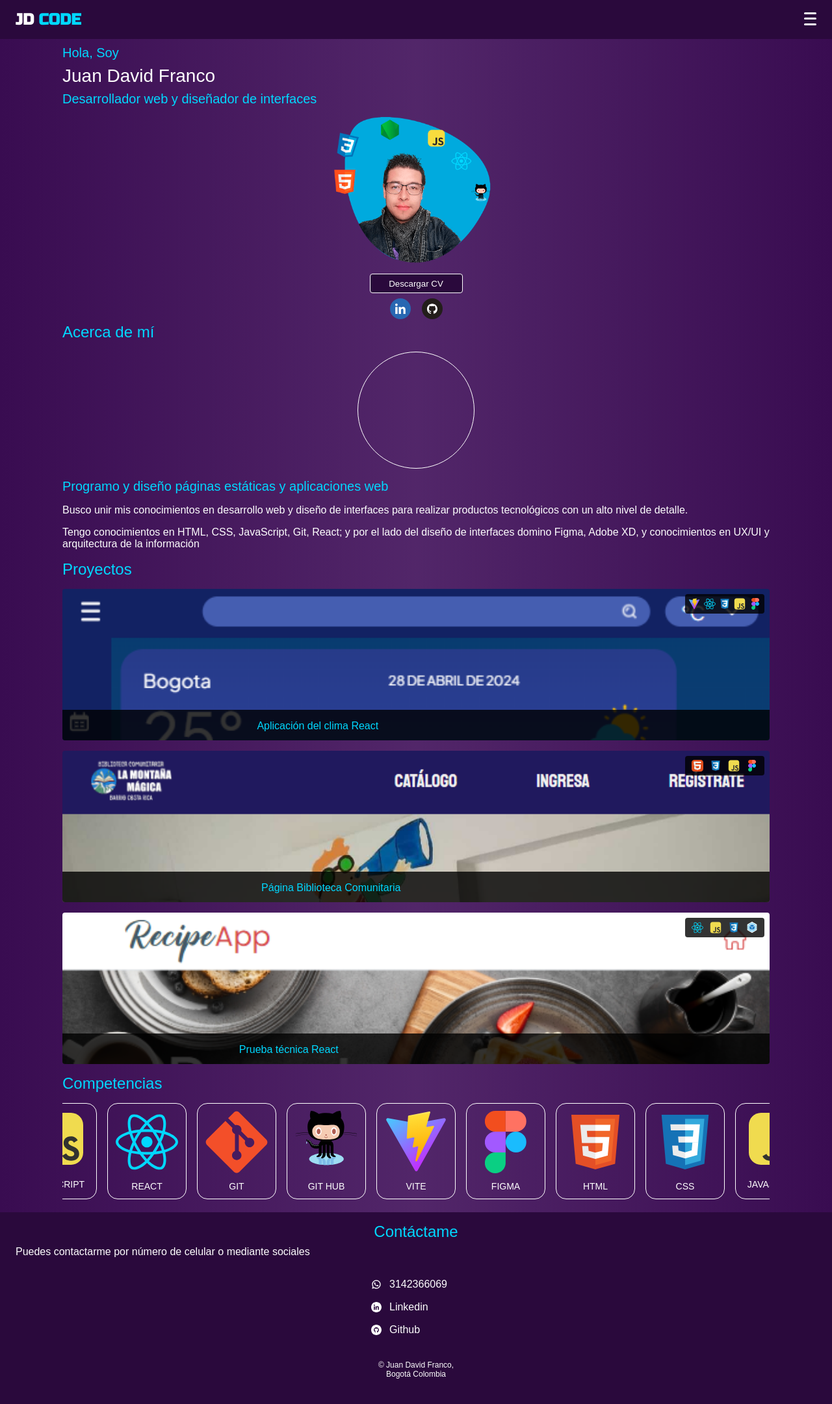
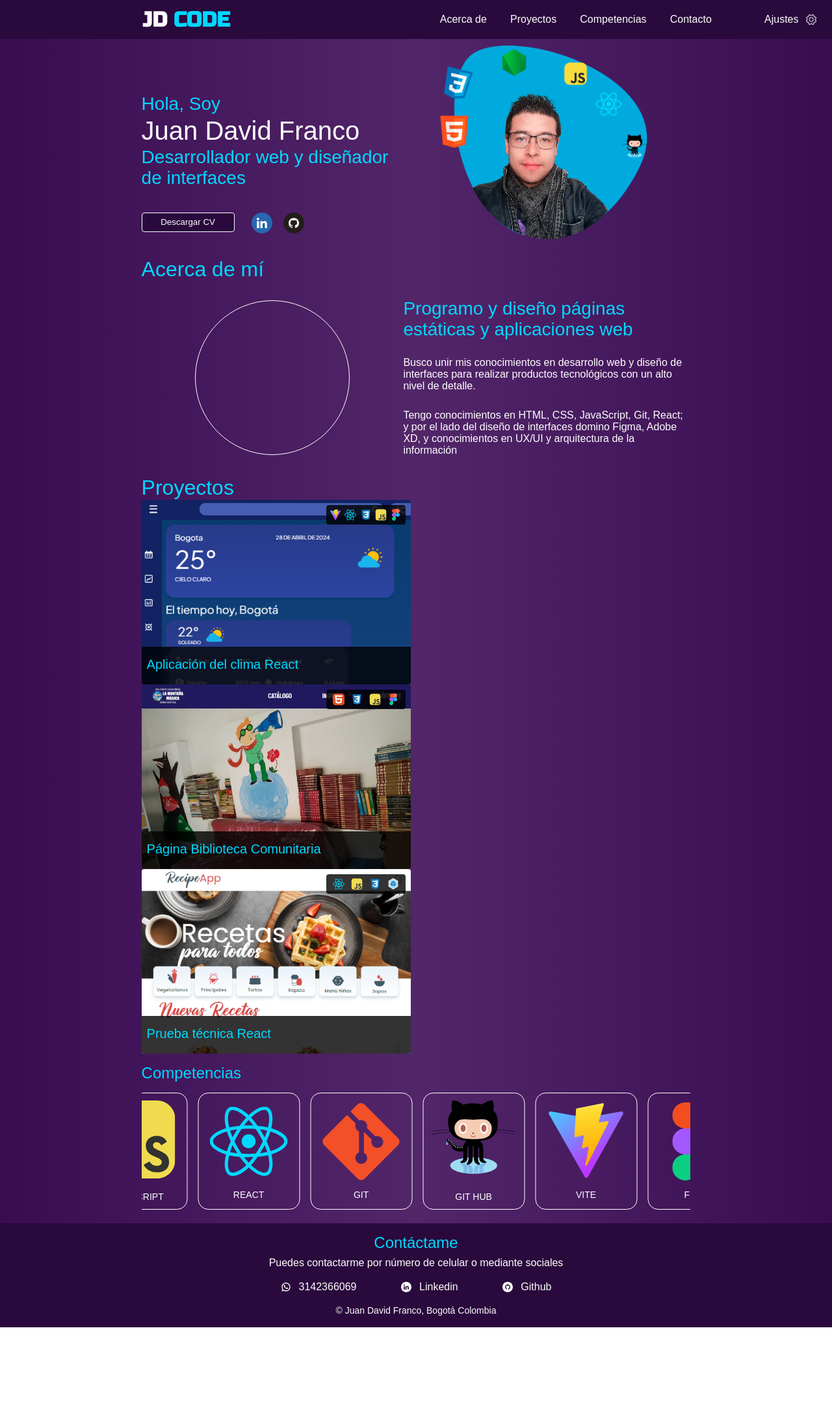
Before and after one commit to juan1988-tech/portafolio-web, a plain HTML site: page index.html in a window 1280 px wide. Shown: the whole page at 65% size. After the commit the page ends 2042 px from the top, so only its background shows below. Drawn offline with Linux system fonts and the light colour scheme; files whose address does not match are found by name; a web font is replaced by a local one.

Commit message:
arrangements for desktop wihtout color palete

```diff
--- a/index.html
+++ b/index.html
@@ -4,7 +4,8 @@
     <meta charset="UTF-8">
     <meta name="viewport" content="width=device-width, initial-scale=1.0">
     <link href="./styles/main.css" rel="stylesheet"/>
-    <link href="./styles/tablet.css" rel="stylesheet" media="( min-width: 584px)"/>
+    <link href="./styles/tablet.css" rel="stylesheet" media="( min-width: 584px )"/>
+    <link href="./styles/desktop.css" rel="stylesheet" media="( min-width: 1280px )"/>
     <link rel="preconnect" href="https://fonts.googleapis.com">
     <link rel="preconnect" href="https://fonts.gstatic.com" crossorigin>
     <link href="https://fonts.googleapis.com/css2?family=Bai+Jamjuree:ital,wght@0,200;0,300;0,400;0,500;0,600;0,700;1,200;1,300;1,400;1,500;1,600;1,700&family=Russo+One&display=swap" rel="stylesheet">
@@ -12,18 +13,38 @@
 </head>
 <body>
     <header class="header">
+        <section class="header-container">
         <h1 class="title-logo">JD <span>CODE</span></h1>
         <section class="button-burguer" onclick="toggleButtonBurguer()">
             <article class="first-line" id="first-line"></article>
             <article class="second-line" id="second-line"></article>
             <article class="third-line" id="third-line"></article>
         </section>
+        <ul class="ul-header">
+            <li>
+                <a>Acerca de</a>
+            </li>
+            <li>
+                <a>Proyectos</a>
+            </li>
+            <li>
+                <a>Competencias</a>
+            </li>
+            <li>
+                <a>Contacto</a>
+            </li>
+        </ul>
+        <article class="header-settings" onclick="toggleHeaderGear()">
+            <p>Ajustes</p>
+            <span class="header-settings-gear" id="header-settings-gear"></span>
+        </article>
+        </section>
     </header>
     <section class="navbar" id="navbar">
-        <article class="navbar-global-settings" id="navbar-global-settings">
+        <article class="navbar-global-settings" id="navbar-header-settings">
          <ul class="navbar-list" id="navbar-list">
             <li>
-                <a href="#jd-coder">JD CODE</a>
+                <a>JD CODE</a>
             </li>
             <li>
                 <a>Acerca de</a>
@@ -60,6 +81,28 @@
         </ul>
         </article>
         <p class="navbar-settings" onclick="toggleGear()">Ajustes <span class="navbar-gear" id="navbar-gear"></span></p>
+    </section>
+    <section class="general-settings" id="general-settings">
+        <ul class="navbar-customization">
+            <h4>Lenguaje</h4>
+            <li>
+                <span class="setting-english"></span><p> ENG</p>
+            </li>
+            <li>
+                <span class="setting-spanish"></span><p> ESP</p>
+            </li>
+
+            <h4>Temas</h4>
+            <li>
+                <span class="violet-icon"></span><p>Violeta</p>
+            </li>
+            <li>
+                <span class="blue-waves"></span><p>Olas Azules</p>
+            </li>
+            <li>
+                <span class="light"></span><p>Claro</p>
+            </li>
+        </ul>
     </section>
     <main class="main-content">
         <section class="introduction" id="jd-coder">
--- /dev/null
+++ b/styles/desktop.css
@@ -0,0 +1,238 @@
+@import url('../styles/main.css');
+@import url('../styles/tablet.css');
+
+
+.main-content{
+    width: 66%;
+}
+
+.header .button-burguer{
+    display: none;
+}
+
+.navbar, .navbar-chnage{
+    display: none;
+}
+
+.header .ul-header{
+    display: flex;
+    justify-content: space-between;
+    width: 41.8rem;
+    font-size: 1.6rem;
+    margin-left: 22.8rem;
+}
+
+.header .ul-header a{
+    color: var(--white-background);
+    text-decoration: none;
+}
+
+.header .ul-header a:nth-child(1):hover,
+.header .ul-header a:nth-child(2):hover,
+.header .ul-header a:nth-child(3):hover{
+    color: var(--blue-light-font);
+    transition-duration: .8s;
+}
+
+.header .title-logo{
+    width: 14.8rem;
+}
+
+.header .header-container{
+    width: 84.125%;
+    margin-left: auto;
+    display: flex;
+    align-items: center;
+    justify-content: space-between;
+}
+
+.header .ul-header li{
+    list-style: none;
+}
+
+.header .title-logo{
+    font-size: 3.2rem;
+}
+
+.header .header-settings{
+    font-size: 1.6rem;
+    display: flex;
+    width: 8rem;
+    justify-content: space-between;
+    align-items: center;
+}
+
+.header-settings .header-ssettings-gear{
+    width: 1.4rem;
+    height: 1.4rem;
+    background-image: url('../assets/icons/gear.svg');
+    background-repeat: no-repeat;
+    background-size: cover;
+}
+
+.general-settings{
+    display: flex;
+    flex-direction: column;
+    width: 19.2rem;
+    height: 27.4rem;
+    border: 1px solid var(--white-background);
+    border-radius: .4rem;
+    background-color: var(--violet-dark);
+    left: 100%;
+    position: fixed;
+    top: 6rem;
+    transform: translateX(0rem);
+    transition-delay: .2s;
+    transition-duration: 1s;
+    transition-timing-function: ease;
+    font-size: 1.6rem;
+    padding-left: 3rem;
+    padding-top: 2.3rem;
+    z-index: 1
+}
+
+.general-settings-change{
+    display: flex;
+    flex-direction: column;
+    width: 19.2rem;
+    height: 27.4rem;
+    border: 1px solid var(--white-background);
+    border-radius: .4rem;
+    background-color: var(--violet-dark);
+    left: 100%;
+    position: fixed;
+    top: 6rem;
+    transform: translateX(-19.3rem);
+    transition-delay: .2s;
+    transition-duration: 1s;
+    transition-timing-function: ease;
+    font-size: 1.6rem;
+    padding-left: 3rem;
+    padding-top: 2.3rem;
+    overflow-x: hidden;
+    z-index: 1;
+}
+
+.header-settings .header-settings-gear{
+    background-image: url('../assets/icons/gear.svg');
+    width: 1.6rem;
+    height: 1.6rem;
+    background-size: cover;
+    display: block;
+    margin-left: .8rem;
+    transform: rotate(180deg);
+    transition-duration: 1s;
+    transition-timing-function: ease;
+}
+
+.header-settings .header-settings-gear-change{
+    background-image: url('../assets/icons/gear.svg');
+    width: 1.6rem;
+    height: 1.6rem;
+    background-size: cover;
+    display: block;
+    margin-left: .8rem;
+    transform: rotate(-180deg);
+    transition-duration: 1s;
+    transition-timing-function: ease;
+}
+
+.general-settings .navbar-customization{
+    height: 90%;
+    display: flex;
+    flex-direction: column;
+    justify-content: space-between;
+    width: 15.4rem;
+}
+
+.general-settings .navbar-customization span{
+    display: block;
+    width: 2.1rem;
+    height: 1.5rem;
+    background-size: cover;
+}
+
+.general-settings .navbar-customization p {
+    margin-left: 1.6rem;
+}
+.general-settings .navbar-customization h4{
+    color: var(--blue-light-font);
+    font-weight: 400;
+    font-size: 2rem;
+}
+
+.general-settings .navbar-customization li{
+    list-style: none;
+    display: inline-flex;
+    align-items: center;
+}
+
+/*introduction*/
+
+.introduction {
+    display: grid;
+    height: 31rem;
+    width: 100%;
+    grid-template: 10.6rem 5rem 7.7rem auto / 15.9rem 24.9rem auto;
+    grid-template-areas:
+"first-greeting first-greeting image-container"
+"name-developer name-developer image-container"
+"name-label name-label image-container"
+"cv-downloader social-media image-container";
+}
+
+.introduction .first-greeting{
+    font-size: 2.8rem;
+}
+
+.introduction .name-developer{
+    font-size: 4rem;
+}
+
+.introduction .name-label{
+    font-size: 2.8rem;
+}
+
+.introduction .image-container{
+    width: 43.2rem;
+    height: 31rem;
+}
+
+/*about-me*/
+
+.about-me{
+    height: 32rem;
+    display: grid;
+            grid-template: 5rem 8.9rem auto / auto 44.2rem;
+            grid-template-areas:
+        "about-me-title ."
+        "provisional-image about-me-role"
+        "provisional-image about-first-p"
+        "provisional-image about-second-p";
+}
+
+
+.about-me .about-me-title{
+    font-size: 3.2rem;
+}
+
+.about-me .provisional-image{
+    width: 23.8rem;
+    height: 23.8rem;
+}
+
+.about-me .about-me-role{
+    font-size: 2.8rem;
+}
+
+/*projects*/
+
+.projects .projects-title{
+    font-size: 3.2rem;
+}
+
+.projects .project-app-temp,
+.projects .project-aranda-proof,
+.projects .project-public-library{
+    margin: 0;
+}
--- a/styles/main.css
+++ b/styles/main.css
@@ -56,6 +56,21 @@ body{
     top: 0;
     width: 100%;
     z-index: 1;
+}
+
+.header .ul-header{
+    display: none;
+}
+
+.header .header-settings{
+    display: none;
+}
+
+.header .header-container{
+    display: flex;
+    justify-content: space-between;
+    align-items: center;
+    width: 100%;
 }
 
 .header .title-logo{
@@ -271,7 +286,7 @@ body{
     transition-timing-function: ease;
 }
 
-.navbar .navbar-settings:hover .navbar-gear-change{
+.navbar .navbar-settings .navbar-gear-change{
     background-image: url('../assets/icons/gear.svg');
     width: 1.3rem;
     height: 1.3rem;
@@ -334,6 +349,10 @@ body{
 
 .navbar-customization .light{
     background-image: url('../assets/icons/light.svg');
+}
+
+.general-settings{
+    display: none;
 }
 /*estilos main content principal*/
 .main-content{
--- a/styles/styles.js
+++ b/styles/styles.js
@@ -27,6 +27,20 @@ const toggleGear = () =>{
      navbarGlobalSettings.classList.toggle('navbar-global-settings-change')
 }
 
+const toggleHeaderGear = () =>{
+    const nabvarListSettings = {
+        generalSettings: document.querySelector('#general-settings'),
+        navbarGear: document.querySelector('#header-settings-gear')
+
+     }
+
+     const { generalSettings,navbarGear } = nabvarListSettings;
+     navbarGear.classList.toggle('header-settings-gear-change')
+     generalSettings.classList.toggle('general-settings-change')
+}
+
+
+
 const addClassInformation = (projectTitleInfo,projectTitleD,projectTitleInformationChanger,projectTitleDelayChanger) =>{
     const projectAppTemp = {
         projectTitleInformation: document.querySelector(projectTitleInfo),
--- /dev/null
+++ b/styles/tablet.css
@@ -0,0 +1,233 @@
+@import url('../styles/main.css');
+
+.main-content{
+    width: 33.9rem;
+}
+
+@media only screen and (min-width: 768px) {
+    .main-content{
+        width: 93.75%;
+    }
+
+    .header .ul-header{
+        display: none;
+    }
+
+    .introduction{
+        display: grid;
+        grid-template: 6.9rem 5rem 6.6rem 7.4rem/15.7rem 12.2rem auto;
+        grid-template-areas: "first-greeting first-greeting image-container"
+                             "name-developer name-developer image-container"
+                             "name-label name-label image-container"
+                             "cv-downloader social-media image-container";
+    }
+
+    .introduction .first-greeting{
+        grid-area: first-greeting;
+        margin: 0;
+        align-self: flex-end;
+        font-size: 2.8rem;;
+    }
+
+    .introduction .name-image{
+        object-fit: contain;
+    }
+
+    .introduction .image-container{
+        grid-area: image-container;
+        margin: 0;
+        justify-self: center;
+        align-self: center;
+        width: 34.4rem;
+        height: 25rem;
+    }
+
+    .introduction .name-developer{
+        grid-area: name-developer;
+        margin: 0;
+        align-self: center;
+        font-size: 3.2rem;
+    }
+
+    .introduction .name-label{
+        grid-area: name-label;
+        margin: 0;
+        align-self: flex-start;
+        font-size: 2.4rem;
+    }
+
+    .introduction .cv-downloader{
+        grid-area: cv-downloader;
+        margin: 0;
+        align-self: center;
+    }
+
+    .introduction .social-media{
+        grid-area: social-media;
+        align-self: center;
+        margin: 0;
+        margin-left: 1rem;
+    }
+
+    .general-settings{
+        display: none;
+    }
+
+    /*about me*/
+
+    .about-me{
+        margin-top: 1.6rem;
+        display: grid;
+        grid-template: 2.8rem 7.1rem 8.4rem 8.1rem/15.7rem 16.2rem auto;
+        grid-template-areas: "about-me-title about-me-title ."
+                             "provisional-image provisional-image about-me-role"
+                             "provisional-image provisional-image about-first-p"
+                             "provisional-image provisional-image about-second-p";
+    }
+
+    .about-me .about-me-title{
+        grid-area: about-me-title;
+    }
+
+    .about-me .provisional-image{
+        grid-area: provisional-image;
+        align-self: center;
+        justify-self: center;
+        margin: 0;
+    }
+
+    .about-me .about-me-role{
+        grid-area: about-me-role;
+        margin: 0;
+        align-self: center;
+    }
+    .about-me .about-first-p{
+        grid-area: about-first-p;
+        align-self: center;
+        margin: 0;
+    }
+
+    .about-me .about-second-p{
+        grid-area: about-second-p;
+        align-self: center;
+        margin: 0;
+    }
+
+
+    /*projects*/
+    .projects .project-app-temp,
+    .projects .project-aranda-proof,
+    .projects .project-public-library{
+    width: 41.4rem;
+    height: 28.4rem;
+    margin: 0 auto;
+    }
+
+
+    .projects .project-title-information h4,
+    .projects .project-aranda-delay h4,
+    .projects .project-library-information h4{
+        font-size: 2rem;
+    }
+
+.projects .project-title-information,
+.projects .project-aranda-information,
+.projects .project-library-information{
+    top: 22.6rem;
+    }
+
+    .projects .project-title-information-change,
+    .projects .project-aranda-information-change,
+    .projects .project-library-information-change{
+        transform: translateY(-22.7rem);
+        height: 105rem;
+    }
+
+    .projects .project-title-delay-change,
+    .projects .project-aranda-delay-change,
+    .projects .project-library-delay-change{
+        transform: translateY(6rem);
+    }
+
+    .projects .project-title-information h4 + p,
+    .projects .project-aranda-delay h4 + p,
+    .projects .project-library-information h4 + p{
+        font-size: 2rem;
+    }
+
+
+    .skills .stack-container{
+        height: 20.1rem;
+    }
+
+    .skills .stack{
+        display: flex;
+        height: 20.1rem;
+        justify-content: space-between;
+        width: calc( 17.3rem * 16);
+        margin-top: 1.6rem;
+        animation: onleftmove 16s linear infinite;
+    }
+
+    .skills .stack-item{
+        width: 16.3rem;
+        height: 18rem;
+    }
+
+    .skills .stack-item img{
+        width: 13.7rem;
+        height: 13.7rem;
+    }
+
+    .skills .stack-item .stack-item-javascript{
+        width: 12rem;
+        height: 12rem;
+    }
+
+    .skills .stack-item .stack-item-react{
+        width: 12rem;
+        height: 12rem;
+    }
+
+    .skills .stack-item .stack-item-git{
+        width: 12rem;
+        height: 12rem;
+    }
+
+    .skills .stack-item .stack-item-octocat{
+        width: 13rem;
+        height: 13rem;
+    }
+
+    .skills .stack-item .stack-item-vite{
+        width: 12rem;
+        height: 12rem;
+    }
+
+    .skills .stack-item .stack-item-figma{
+        width: 12rem;
+        height: 12rem;
+    }
+
+    .footer{
+        height: 16rem;
+    }
+
+    .footer h1 + p{
+        text-align: center;
+    }
+
+    .footer .social-media-grid{
+        display: flex;
+        justify-content: space-between;
+        width: 41.7rem;
+        height: 2.4rem;
+        margin-top: 1.6rem;
+    }
+
+    .footer .footer-dev{
+        width: 25.9rem;
+        margin-top: 1.6rem;
+        font-size: 1.4rem;
+    }
+}
```
